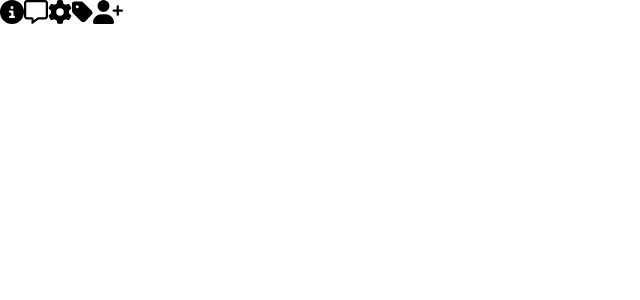
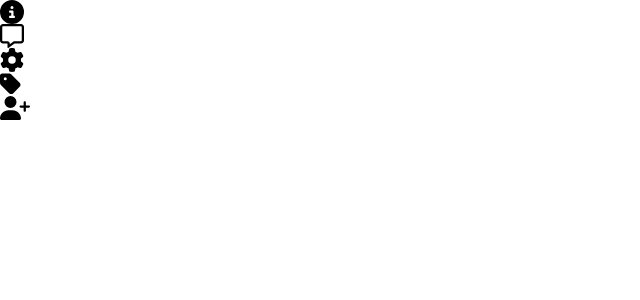
Before and after one commit to bartek2050/tags-picker, a React (Vite) app: page / in a window 1280 px wide. Shown: the top 300 px of the page, without its empty margins (0-640 px from the left). Built offline with nearby package versions, Linux system fonts and the light colour scheme.

Commit message:
add icon wrapper

```diff
--- /dev/null
+++ b/src/components/IconWrapper.tsx
@@ -0,0 +1,9 @@
+import { ReactNode } from "react";
+
+export const IconWrapper = ({ children }: { children: ReactNode }) => {
+  return (
+    <div className="hover:bg-gray-500/20 rounded p-1 w-9 h-9 flex justify-center items-center">
+      {children}
+    </div>
+  );
+};
--- a/src/views/MainView.tsx
+++ b/src/views/MainView.tsx
@@ -1,18 +1,19 @@
 import { faCircleInfo, faCog, faTag, faUserPlus } from "@fortawesome/free-solid-svg-icons";
 import { faMessage } from "@fortawesome/free-regular-svg-icons";
 import { FontAwesomeIcon } from "@fortawesome/react-fontawesome";
+import { IconWrapper } from "../components/IconWrapper.tsx";
 
 export const MainView = () => {
   return (
     <div
-      className="flex flex-col justify-between items-center gap-8 shadow border-solid
-      border-2 border-gray-800/10 rounded ml-40 mt-40 px-6 py-4 w-5"
+      className="flex flex-col justify-between items-center gap-6 shadow border-solid
+      border-2 border-gray-800/10 rounded ml-40 mt-40 w-10 px-5 py-1"
     >
-      <FontAwesomeIcon icon={faCircleInfo} size="xl" />
-      <FontAwesomeIcon icon={faMessage} size="xl" />
-      <FontAwesomeIcon icon={faCog} size="xl" />
-      <FontAwesomeIcon icon={faTag} size="xl" />
-      <FontAwesomeIcon icon={faUserPlus} size="xl" />
+      <IconWrapper><FontAwesomeIcon icon={faCircleInfo} size="xl" /></IconWrapper>
+      <IconWrapper><FontAwesomeIcon icon={faMessage} size="xl" /></IconWrapper>
+      <IconWrapper><FontAwesomeIcon icon={faCog} size="xl" /></IconWrapper>
+      <IconWrapper><FontAwesomeIcon icon={faTag} size="xl" /></IconWrapper>
+      <IconWrapper><FontAwesomeIcon icon={faUserPlus} size="xl" /></IconWrapper>
     </div>
   );
 };
```
